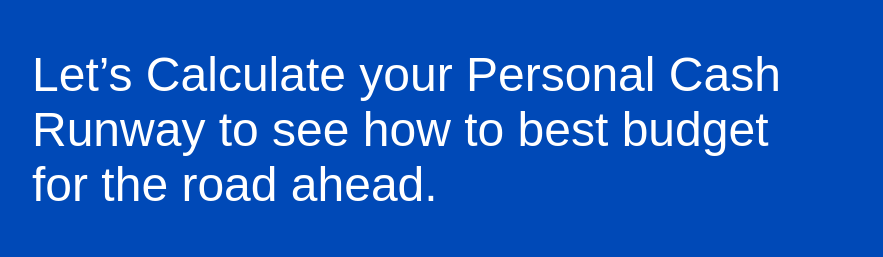
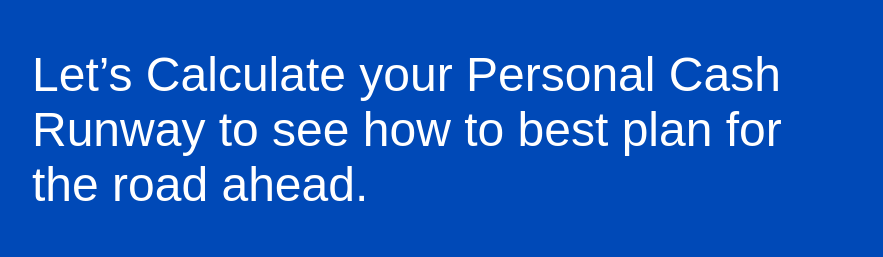
Before and after one commit to commit2thebit/calculator, a plain HTML site: page index.html in a window 1280 px wide. Shown: the part 362-619 px from the top of the page, without its empty margins (208-1091 px from the left). Drawn offline with Linux system fonts and the light colour scheme.

Commit message:
Update index.html

```diff
--- a/index.html
+++ b/index.html
@@ -10,7 +10,7 @@
     <div class="container">
         <h1>Bracing for Layoffs? Laid Off Already?</h1>
         <h2>Take a Deep Breath…</h2>
-        <p>Let’s Calculate your Personal Cash Runway to see how to best budget for the road ahead.</p>
+        <p>Let’s Calculate your Personal Cash Runway to see how to best plan for the road ahead.</p>
         <p>You got this!</p>
         <!-- Calculator Form -->
         <div id="calculator">
```
